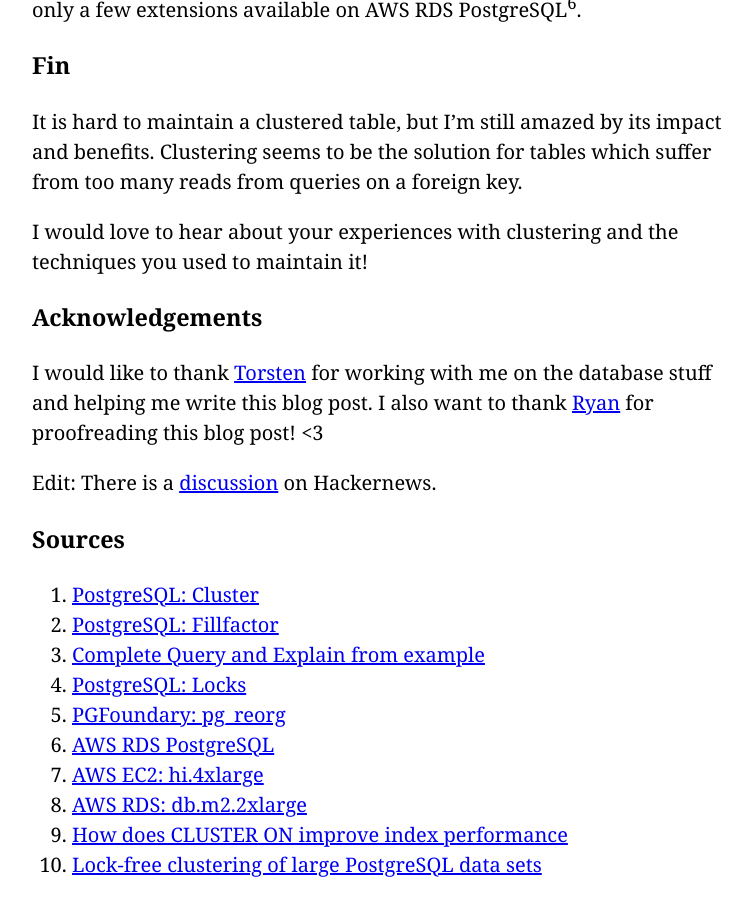
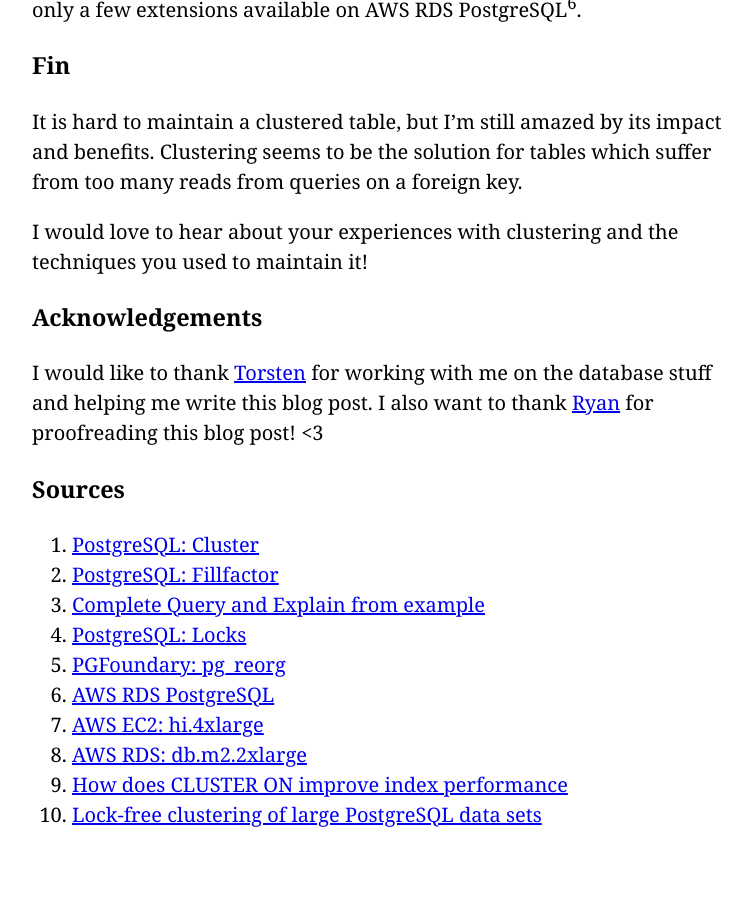
Before and after one commit to hanshasselberg/i0rek.github.io, a Jekyll site: the page built from _posts/2014-03-25-postgresql_cluster.markdown, in a window 1280 px wide and 900 px high, scrolled down 3530 px. Shown: the whole window, without its empty margins (258-1010 px from the left). Built offline with Jekyll 4.4.1, drawn with Linux system fonts in a browser that asks for light colours; Markdown is read by kramdown in place of the engine named in the settings; comment, search, counter and statistics services are not loaded; after the commit the page ends 4380 px from its top, so only the background shows below that.

Commit message:
remove hn link

```diff
--- a/_posts/2014-03-25-postgresql_cluster.markdown
+++ b/_posts/2014-03-25-postgresql_cluster.markdown
@@ -94,9 +94,6 @@ I would love to hear about your experiences with clustering and the techniques y
 
 I would like to thank [Torsten](http://torsten.io) for working with me on the database stuff and helping me write this blog post. I also want to thank [Ryan](http://rylev.github.io/words/) for proofreading this blog post! <3
 
-
-Edit: There is a [discussion](https://news.ycombinator.com/item?id=7464749) on Hackernews.
-
 ### Sources
 
 1. [PostgreSQL: Cluster](http://www.postgresql.org/docs/9.3/static/sql-cluster.html)
```
